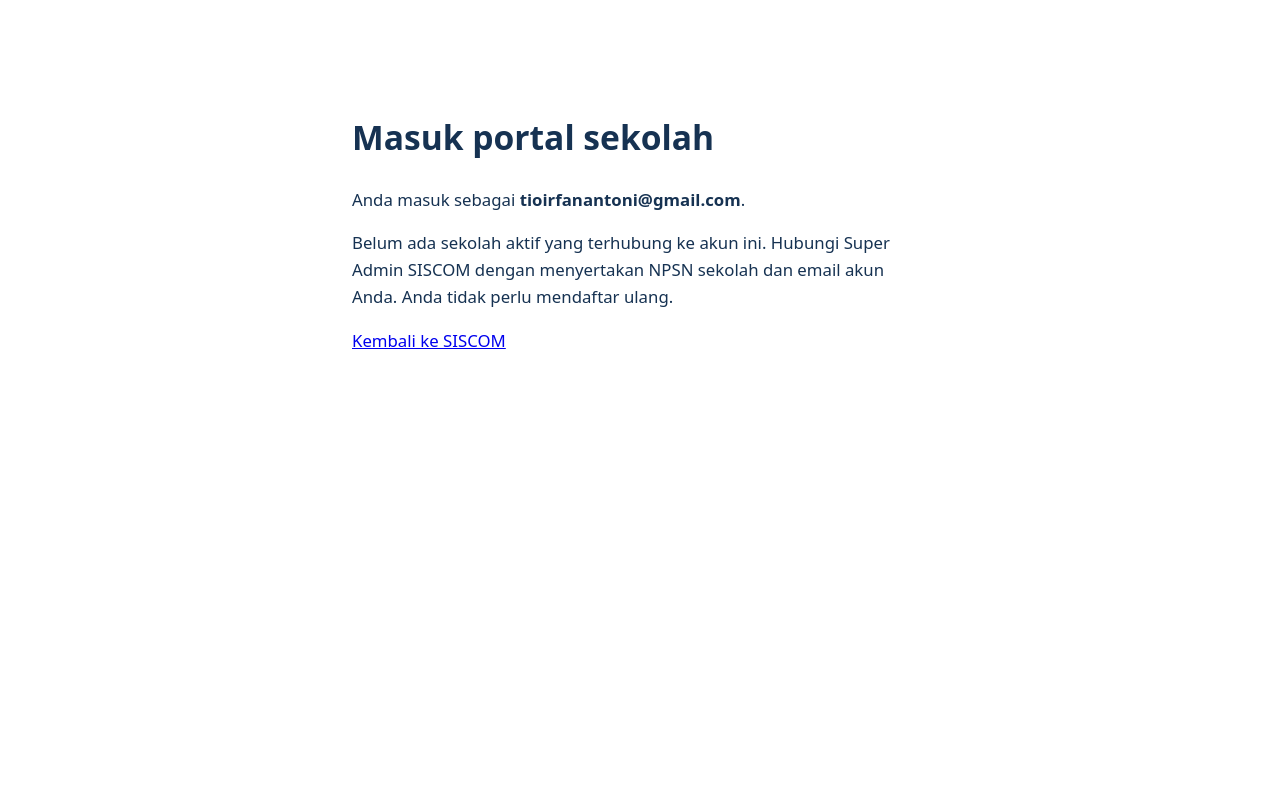
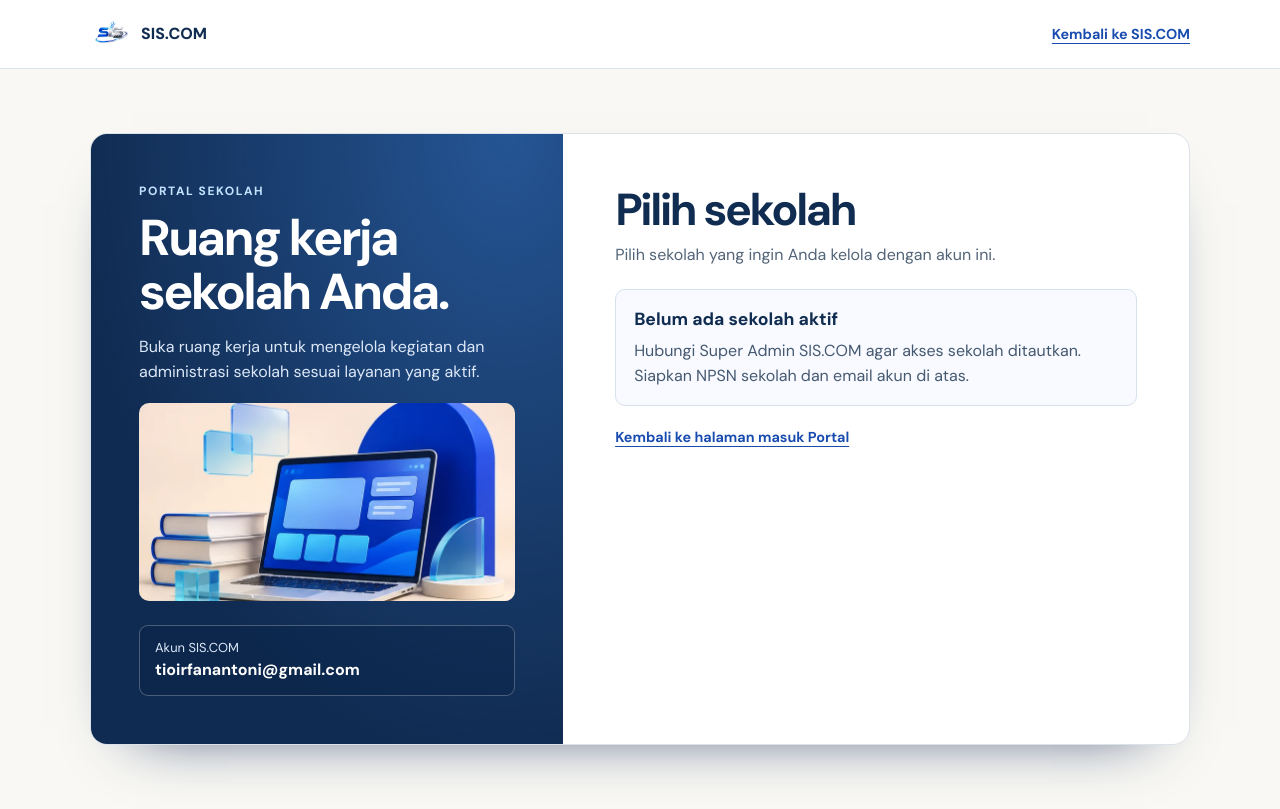
Before and after one commit to sityoy/siscom, a Laravel app: template resources/views/portal-login.blade.php in a window 1280 px wide. Before the commit the page ends 349 px from the top, so only its background shows below. Run offline with Laravel 12, Linux system fonts and the light colour scheme; the template is opened without the code that fills it, so the values that code supplies are empty; a user stored in the database is signed in; data comes from the database, SQL or seed files in the repository; some libraries are stand-ins or nearby versions.

Commit message:
Perbarui halaman pilih sekolah dan alur masuk Portal Sekolah

```diff
--- /dev/null
+++ b/public/css/portal-access.css
@@ -0,0 +1,85 @@
+@font-face {
+    font-family: "DM Sans";
+    src: url("../portal/dm-sans.woff2") format("woff2");
+    font-weight: 400 800;
+    font-style: normal;
+    font-display: swap;
+}
+:root {
+    color: #102c50;
+    background: #f9f8f4;
+    font: 100%/1.55 "DM Sans", system-ui, sans-serif;
+    font-synthesis: none;
+}
+* { box-sizing: border-box; }
+body { margin: 0; }
+.access-wrap { width: min(92%, 1100px); margin-inline: auto; }
+.access-header { background: white; border-bottom: 1px solid #dbe2e9; }
+.access-header .access-wrap { display: flex; align-items: center; justify-content: space-between; gap: 10px; min-height: 68px; }
+.access-brand { display: inline-flex; gap: 9px; align-items: center; text-decoration: none; color: #102c50; font-weight: 800; }
+.access-brand img { object-fit: contain; }
+.access-link { color: #184baf; font-size: .9rem; font-weight: 670; text-underline-offset: 4px; }
+.access-shell {
+    display: grid;
+    grid-template-columns: minmax(0,.86fr) minmax(0,1.14fr);
+    margin-block: clamp(22px,5vw,64px);
+    border: 1px solid #dbe2e9;
+    border-radius: 17px;
+    overflow: hidden;
+    box-shadow: 0 26px 62px -44px #142b5a;
+    background: white;
+}
+.access-aside {
+    display: flex;
+    flex-direction: column;
+    justify-content: center;
+    padding: clamp(23px, 4vw, 48px);
+    min-width: 0;
+    color: white;
+    background: radial-gradient(ellipse at 88% 0%, #255594, transparent 73%), #102b51;
+}
+.access-kicker { color: #c4e3ff; margin: 0 0 10px; font-weight: 720; font-size: .75rem; text-transform: uppercase; letter-spacing: .13em; }
+.access-aside h2, .access-content h1 { letter-spacing: -.052em; line-height: 1.08; margin: 0; }
+.access-aside h2 { font-size: clamp(1.65rem,4vw,3.15rem); }
+.access-aside > p:not(.access-kicker) { color: #dce8f8; }
+.access-art { display: block; width: 100%; aspect-ratio: 1.9; object-fit: cover; border-radius: 10px; margin: 2px 0 14px; }
+.access-account { border: 1px solid #ffffff40; border-radius: 9px; background: #0a244880; padding: 12px 15px; margin-top: 10px; overflow-wrap: anywhere; }
+.access-account span, .access-account strong { display: block; }
+.access-account span { color: #dce8f8; font-size: .81rem; }
+.access-content { padding: clamp(22px,4.4vw,52px); min-width: 0; }
+.access-content h1 { font-size: clamp(1.8rem,4vw,2.8rem); }
+.access-intro { color: #526478; margin: 9px 0 21px; }
+.school-options { display: grid; gap: 12px; }
+.school-option { padding: 16px 18px; border: 1px solid #d7e1ed; border-radius: 10px; background: #f8faff; }
+.school-option h2 { font-size: 1.1rem; margin: 0; overflow-wrap: anywhere; }
+.school-option p { margin: 6px 0 0; color: #455971; }
+.school-option dl { display: flex; flex-wrap: wrap; gap: 8px 20px; font-size: .87rem; margin: 8px 0 14px; }
+.school-option dt { color: #526478; }
+.school-option dd { margin: 0; font-weight: 670; overflow-wrap: anywhere; }
+.school-option button {
+    display: flex;
+    align-items: center;
+    justify-content: space-between;
+    gap: 12px;
+    width: 100%;
+    border: 0;
+    border-radius: 7px;
+    padding: 11px 14px;
+    background: #194db3;
+    color: white;
+    font: inherit;
+    font-weight: 680;
+    cursor: pointer;
+}
+.school-option button:hover { background: #153d8a; }
+.access-chevron { width: 7px; height: 7px; border: solid currentColor; border-width: 2px 2px 0 0; transform: rotate(45deg); }
+.access-back { margin: 19px 0 0; }
+a:focus-visible, button:focus-visible { outline: 3px solid #2776c6; outline-offset: 3px; }
+@media (max-width: 700px) {
+    .access-shell { grid-template-columns: 1fr; }
+    .access-aside h2 { font-size: 1.72rem; }
+    .access-aside > p:not(.access-kicker) { margin: 7px 0 12px; }
+    .access-account { margin-top: 0; }
+    .access-art { display: none; }
+    .access-header .access-link { font-size: .79rem; }
+}
--- a/resources/views/portal-login.blade.php
+++ b/resources/views/portal-login.blade.php
@@ -1,15 +1,63 @@
 <!doctype html>
-<html lang="id"><head><meta charset="utf-8"><meta name="viewport" content="width=device-width,initial-scale=1"><meta name="referrer" content="no-referrer"><title>Masuk portal sekolah · SISCOM</title></head>
-<body><main style="max-width:36rem;margin:8vh auto;padding:1.5rem;font:1.05rem/1.6 system-ui;color:#163252">
-<h1>Masuk portal sekolah</h1><p>Anda masuk sebagai <strong>{{ auth()->user()->email }}</strong>.</p>
+<html lang="id">
+<head>
+    <meta charset="utf-8">
+    <meta name="viewport" content="width=device-width, initial-scale=1">
+    <meta name="referrer" content="no-referrer">
+    <title>Pilih sekolah · SIS.COM</title>
+    <link rel="icon" href="{{ asset('favicon.ico') }}">
+    <link rel="stylesheet" href="{{ asset('css/portal-access.css') }}?v=1">
+</head>
+<body>
+<header class="access-header">
+    <div class="access-wrap">
+        <a class="access-brand" href="{{ route('client.dashboard') }}">
+            <img src="{{ asset('siscombg2ic.png') }}" width="42" height="42" alt="">
+            <span>SIS.COM</span>
+        </a>
+        <a class="access-link" href="{{ route('client.dashboard') }}">Kembali ke SIS.COM</a>
+    </div>
+</header>
+<main class="access-wrap">
+    <div class="access-shell">
+        <section class="access-aside" aria-labelledby="portal-title">
+            <p class="access-kicker">Portal Sekolah</p>
+            <h2 id="portal-title">Ruang kerja sekolah Anda.</h2>
+            <p>Buka ruang kerja untuk mengelola kegiatan dan administrasi sekolah sesuai layanan yang aktif.</p>
+            <img class="access-art" src="{{ asset('portal/portal-3d.webp') }}" alt="">
+            <div class="access-account">
+                <span>Akun SIS.COM</span>
+                <strong>{{ auth()->user()->email }}</strong>
+            </div>
+        </section>
+        <section class="access-content" aria-labelledby="school-title">
+            <h1 id="school-title">Pilih sekolah</h1>
+            <p class="access-intro">Pilih sekolah yang ingin Anda kelola dengan akun ini.</p>
+            <div class="school-options">
                 @forelse($schools as $school)
-    <form method="post" action="{{ route('portal-login.issue') }}">@csrf
+                    <form method="post" action="{{ route('portal-login.issue') }}" class="school-option">
+                        @csrf
                         <input type="hidden" name="state" value="{{ session('portal_login_state') }}">
                         <input type="hidden" name="school_id" value="{{ $school->id }}">
-        <p><strong>{{ $school->name }}</strong><br>NPSN {{ $school->npsn }} · Kode {{ strtoupper($school->code) }}</p>
-        <button type="submit">Masuk ke {{ $school->name }}</button>
+                        <h2>{{ $school->name }}</h2>
+                        <dl>
+                            @if($school->npsn)
+                                <div><dt>NPSN</dt><dd>{{ $school->npsn }}</dd></div>
+                            @endif
+                            <div><dt>Kode SIS</dt><dd>{{ strtoupper($school->code) }}</dd></div>
+                        </dl>
+                        <button type="submit" aria-label="Masuk ke {{ $school->name }}">Masuk ke portal <span class="access-chevron" aria-hidden="true"></span></button>
                     </form>
                 @empty
-    <p>Belum ada sekolah aktif yang terhubung ke akun ini. Hubungi Super Admin SISCOM dengan menyertakan NPSN sekolah dan email akun Anda. Anda tidak perlu mendaftar ulang.</p>
+                    <div class="school-option">
+                        <h2>Belum ada sekolah aktif</h2>
+                        <p>Hubungi Super Admin SIS.COM agar akses sekolah ditautkan. Siapkan NPSN sekolah dan email akun di atas.</p>
+                    </div>
                 @endforelse
-<p><a href="{{ route('client.dashboard') }}">Kembali ke SISCOM</a></p></main></body></html>
+            </div>
+            <p class="access-back"><a class="access-link" href="https://sityoyitsolutions.com/portal#masuk">Kembali ke halaman masuk Portal</a></p>
+        </section>
+    </div>
+</main>
+</body>
+</html>
```
Also changed, not shown: public/portal/OFL.txt (added, +93 -0 lines), resources/views/auth/login.blade.php (+13 -6 lines), public/portal/dm-sans.woff2 (added), public/portal/portal-3d.webp (added). Lines whose indentation alone changed are shown as unchanged.
